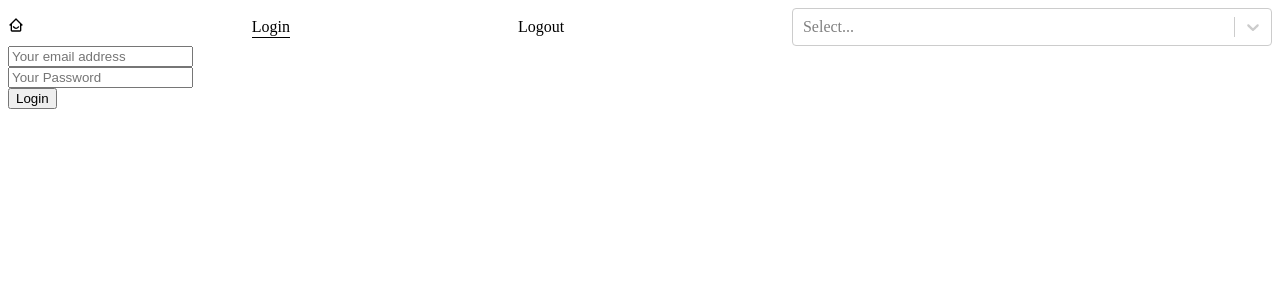
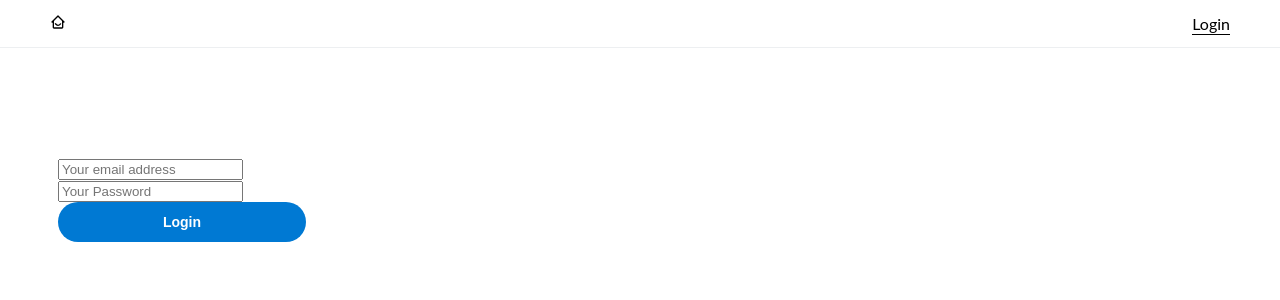
Before and after one commit to travismoulton/social-media-frontend, a React (Create React App) app: page /login in a window 1280 px wide. Shown: the top 300 px of the page. Built offline with nearby package versions, Linux system fonts and the light colour scheme; no server answers.

Commit message:
basic styling on Nav. Added check for user to display correct nav items

```diff
--- a/src/App.css
+++ b/src/App.css
@@ -1,3 +1,6 @@
-.App {
+/* .App {
   text-align: center;
-}
+  justify-content: center;
+  align-items: center;
+  display: flex;
+} */
--- a/src/App.js
+++ b/src/App.js
@@ -1,6 +1,6 @@
 import { Switch, Route } from 'react-router-dom';
 import { useEffect } from 'react';
-import { useDispatch } from 'react-redux';
+import { useDispatch, useSelector } from 'react-redux';
 
 import './App.css';
 import Login from './components/Login/Login';
@@ -19,8 +19,9 @@ function App() {
       // When the app is loaded, checkForUser will send a request to the API
       // If there is a valid token on the request, coresponding user data will
       // be sent back, and set in the store.
-      const user = await checkForUser();
-      if (user) dispatch(authSuccess(user));
+
+      const userToLogin = await checkForUser();
+      if (userToLogin) dispatch(authSuccess(userToLogin));
     })();
   }, [dispatch]);
 
@@ -31,7 +32,11 @@ function App() {
     </Switch>
   );
 
-  return <Layout>{routes}</Layout>;
+  return (
+    <div className="App">
+      <Layout>{routes}</Layout>
+    </div>
+  );
 }
 
 export default App;
--- a/src/components/Layout/Layout.js
+++ b/src/components/Layout/Layout.js
@@ -1,10 +1,11 @@
 import NavBar from '../Navigation/NavBar/NavBar';
+import classes from './Layout.module.css';
 
-export default function Layout({ children }) {
+export default function Layout({ children, isAuthenticated }) {
   return (
     <>
-      <NavBar />
-      <main>{children}</main>
+      <NavBar isAuthenticated={isAuthenticated} />
+      <main className={classes.Main}>{children}</main>
     </>
   );
 }
--- a/src/components/Layout/Layout.module.css
+++ b/src/components/Layout/Layout.module.css
@@ -0,0 +1,3 @@
+.Main {
+  padding: 15rem 5rem;
+}
--- a/src/components/Login/Login.js
+++ b/src/components/Login/Login.js
@@ -4,6 +4,7 @@ import { useDispatch } from 'react-redux';
 import Input from '../UI/Input/Input';
 import { loginUtils } from './loginUtils';
 import { authStart, authSuccess } from '../../store/authSlice';
+import classes from './Login.module.css';
 
 const { login } = loginUtils;
 
@@ -59,7 +60,12 @@ export default function Login() {
   return (
     <>
       {form}
-      <button onClick={loginAndUpdateStore}>Login</button>
+      <button
+        className={`${'Global-btn-1 ' + classes.Btn}`}
+        onClick={loginAndUpdateStore}
+      >
+        Login
+      </button>
     </>
   );
 }
--- a/src/components/Login/Login.module.css
+++ b/src/components/Login/Login.module.css
@@ -0,0 +1,7 @@
+.Login {
+}
+
+.Btn {
+  width: 24.8rem;
+  height: 4rem;
+}
--- a/src/components/Navigation/NavBar/NavBar.module.css
+++ b/src/components/Navigation/NavBar/NavBar.module.css
@@ -0,0 +1,15 @@
+.Nav {
+  height: 4.8rem;
+  position: fixed;
+  top: 0;
+  left: 0;
+  margin-top: 0;
+  width: 100%;
+  border-bottom: 1px solid #edeff1;
+}
+
+.NavBar {
+  width: 100%;
+  height: 100%;
+  padding: 0 5rem;
+}
--- a/src/components/Navigation/NavItems/NavItem/NavItem.module.css
+++ b/src/components/Navigation/NavItems/NavItem/NavItem.module.css
@@ -3,9 +3,10 @@
 }
 
 .NavItem a {
-  color: var(--color-white);
+  color: #000;
   text-decoration: none;
   width: 100%;
+  font-size: 1.6rem;
 }
 
 .NavItem a:hover,
--- a/src/components/Navigation/NavItems/NavItems.js
+++ b/src/components/Navigation/NavItems/NavItems.js
@@ -1,18 +1,30 @@
 import { BiHomeSmile } from 'react-icons/bi';
+import { useSelector } from 'react-redux';
 
 import GroupDropdown from './GroupDropdown/GroupDropdown';
 import NavItem from './NavItem/NavItem';
 import classes from './NavItems.module.css';
 
 export default function NavItems() {
+  const { user } = useSelector((state) => state.auth);
   return (
     <ul data-testid="NavItems" className={classes.NavItems}>
-      <NavItem link="/">
-        <BiHomeSmile />
-      </NavItem>
-      <NavItem link="login">Login</NavItem>
-      <NavItem link="logout">Logout</NavItem>
-      <GroupDropdown />
+      {user ? (
+        <>
+          <NavItem link="/">
+            <BiHomeSmile />
+          </NavItem>
+          <NavItem link="logout">Logout</NavItem>
+          <GroupDropdown />
+        </>
+      ) : (
+        <>
+          <NavItem link="/">
+            <BiHomeSmile />
+          </NavItem>
+          <NavItem link="login">Login</NavItem>
+        </>
+      )}
     </ul>
   );
 }
--- a/src/index.css
+++ b/src/index.css
@@ -13,9 +13,29 @@ html {
   /* Variables */
   --color-red: #e17055;
   --color-white: #fff;
+  --color-dark-blue: #0079d3;
+  --color-dark-blue-hover: #1484d7;
 }
 
 body {
   box-sizing: border-box;
   font-size: 1.6rem;
 }
+
+.Global-btn-1 {
+  font-size: 1.4rem;
+  font-weight: 700;
+  letter-spacing: unset;
+  line-height: 1.8rem;
+  background-color: var(--color-dark-blue);
+  border-radius: 99rem;
+  padding: 0 1.6rem;
+  transition: color 0.1s ease-in;
+  color: var(--color-white);
+  border-style: none;
+}
+
+.Global-btn-1:hover {
+  background-color: var(--color-dark-blue-hover);
+  cursor: pointer;
+}
--- a/src/index.js
+++ b/src/index.js
@@ -4,6 +4,7 @@ import { Provider } from 'react-redux';
 import { BrowserRouter } from 'react-router-dom';
 import * as serviceWorker from './serviceWorker';
 
+import './index.css';
 import store from './store';
 
 import App from './App';
```
